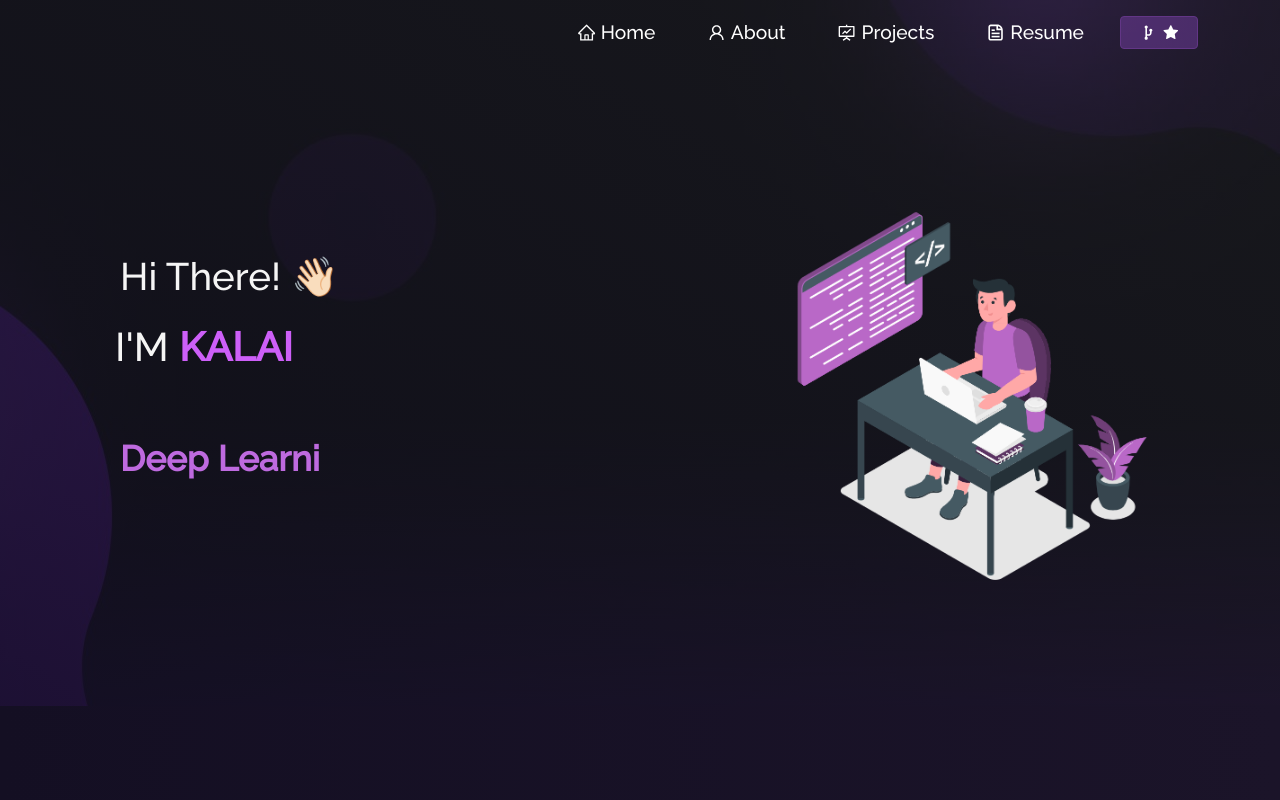
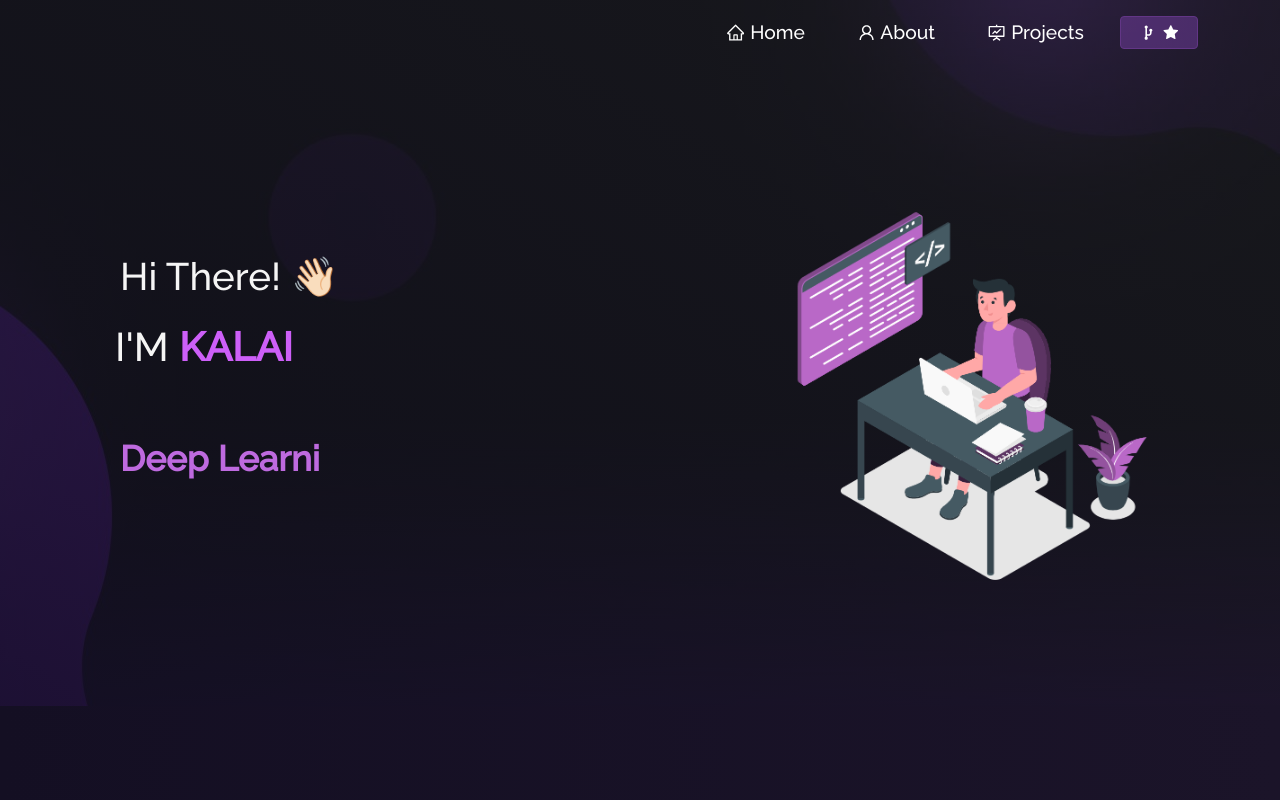
Before and after one commit to Kalai2773/portfolio, a React (Create React App) app: page / in a window 1280 px wide. Shown: the top 800 px of the page. Built offline with nearby package versions, Linux system fonts and the light colour scheme.

Commit message:
Update Navbar.js

```diff
--- a/src/components/Navbar.js
+++ b/src/components/Navbar.js
@@ -82,7 +82,7 @@ function NavBar() {
               </Nav.Link>
             </Nav.Item>
 
-            <Nav.Item>
+           {/*<Nav.Item>
               <Nav.Link
                 as={Link}
                 to="/resume"
@@ -90,7 +90,7 @@ function NavBar() {
               >
                 <CgFileDocument style={{ marginBottom: "2px" }} /> Resume
               </Nav.Link>
-            </Nav.Item>
+            </Nav.Item>*/}
 
             {/*<Nav.Item>
               <Nav.Link
```
